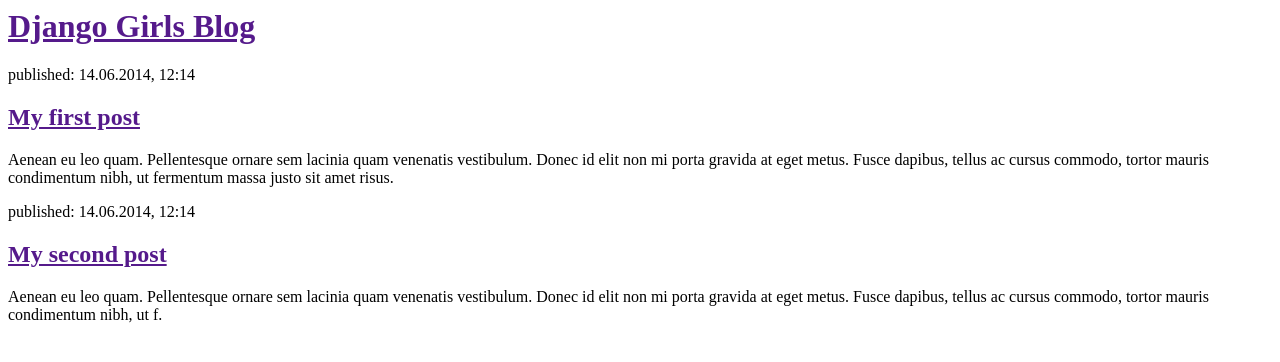
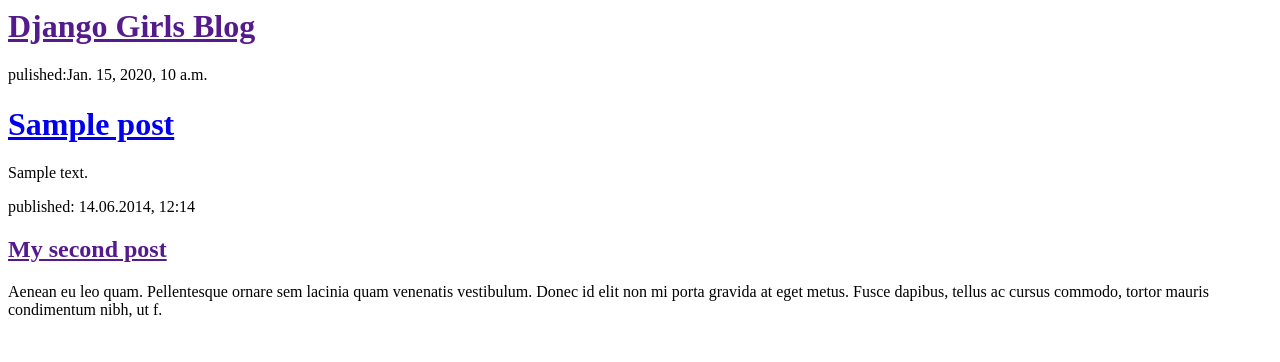
Before and after one commit to jeo19/learn-django, a Django app: template blog/templates/blog/post_list.html in a window 1280 px wide. Shown: the top 362 px of the page. Run offline with Django 3.2, Linux system fonts and the light colour scheme; the template is opened without the code that fills it: values that come from a table or form of the project are taken from there, others are empty; tables that the repository leaves empty hold one stand-in row (values such as "Sample post").

Commit message:
Applies python code in a post_list.html

```diff
--- a/blog/templates/blog/post_list.html
+++ b/blog/templates/blog/post_list.html
@@ -6,18 +6,15 @@
     <div>
       <h1><a href="">Django Girls Blog</a></h1>
     </div>
-
+    {% for post in posts %}
     <div>
-      <p>published: 14.06.2014, 12:14</p>
-      <h2><a href="">My first post</a></h2>
-      <p>
-        Aenean eu leo quam. Pellentesque ornare sem lacinia quam venenatis
-        vestibulum. Donec id elit non mi porta gravida at eget metus. Fusce
-        dapibus, tellus ac cursus commodo, tortor mauris condimentum nibh, ut
-        fermentum massa justo sit amet risus.
-      </p>
+      <p>pulished:{{ post.published_date }}</p>
+      <h1>
+        <a href="#">{{ post.title }}</a>
+      </h1>
+      <p>{{ post.text | linebreaksbr }}</p>
     </div>
-
+    {% endfor %}
     <div>
       <p>published: 14.06.2014, 12:14</p>
       <h2><a href="">My second post</a></h2>
```
Also changed, not shown: blog/views.py (+5 -2 lines).
